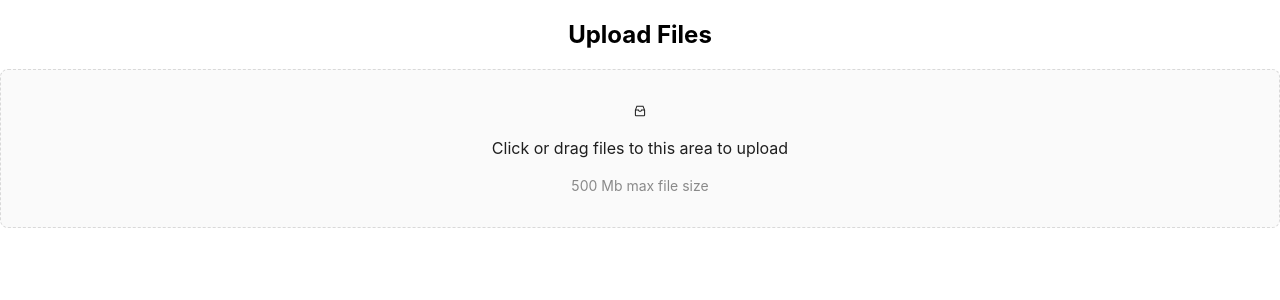
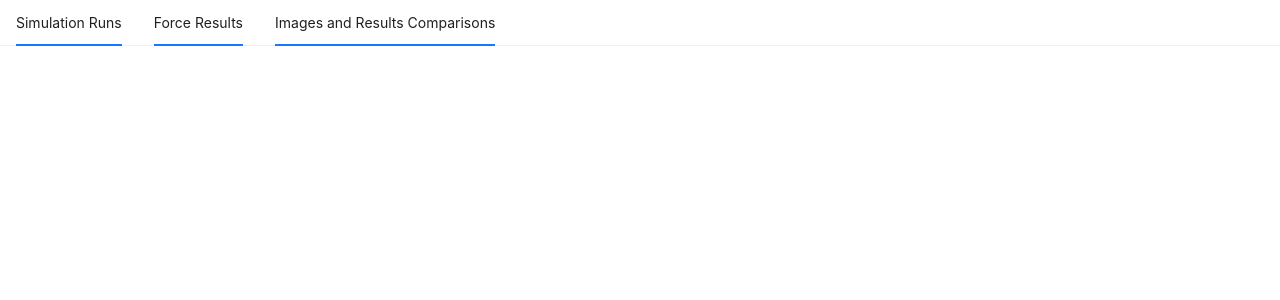
Before and after one commit to OntarioTechRacing/job_manager, a React (Create React App) app: page /post in a window 1280 px wide. Shown: the top 300 px of the page. Built offline with nearby package versions, Linux system fonts and the light colour scheme.

Commit message:
Updating  frontend (file upload section) and added post processing section

```diff
--- a/src/App.js
+++ b/src/App.js
@@ -1,10 +1,16 @@
 import './App.css';
 import FileUpload from './FileUpload';
+import PostProcessing from './PostProcessing';
+import {Routes, Route} from 'react-router-dom';
 
 function App() {
   return (
     <div className="App">
-      <FileUpload/>
+      <Routes>
+        <Route path = "/" element = <FileUpload/> />
+        <Route path = "/post" element = <PostProcessing/> />
+      </Routes>
+
     </div>
   );
 }
--- /dev/null
+++ b/src/PostProcessing.jsx
@@ -0,0 +1,48 @@
+import React, {useState} from 'react';
+import { Menu } from 'antd';
+import SimulationRuns from './PostProcessing/SimulationRuns';
+import {Link} from 'react-router-dom';
+
+function PostProcessing(){
+    const items = [
+        {
+            key: 'alipay',
+            label: (
+              <Link to={SimulationRuns}>
+                Simulation Runs
+              </Link>
+            ),
+          },
+          {
+            key: 'alipay',
+            label: (
+              <a href="https://ant.design" target="_blank" rel="noopener noreferrer">
+                Force Results
+              </a>
+            ),
+          },
+
+          {
+            key: 'alipay',
+            label: (
+              <a href="https://ant.design" target="_blank" rel="noopener noreferrer">
+                Images and Results Comparisons
+              </a>
+            ),
+          },
+    ]
+
+    const [current,setCurrent] = useState('');
+    const onClick = (e) => {
+        console.log('click', e);
+        setCurrent(e.key);
+    };
+
+    return(
+        <div>
+            <Menu onClick = {onClick} selectKeys = {[current]} mode = "horizontal" items = {items}/>
+        </div>
+    )
+}
+
+export default PostProcessing;
--- /dev/null
+++ b/src/PostProcessing/SimulationRuns.jsx
@@ -0,0 +1,19 @@
+import '../App.css';
+
+function SimulationRuns(){
+    return(
+        <div className = "simulationRuns-container">
+            <ol>
+                <li>Date/Time</li>
+                <li>Parameters</li>
+                <li>Pressure Coefficients</li>
+                <li>Lift and drag coefficients</li>
+                <li>Vorticity</li>
+                <li>Boundary Layer Thickness</li>
+                <li>Outcome</li>
+            </ol>
+        </div>
+    )
+}
+
+export default SimulationRuns;
--- a/src/index.js
+++ b/src/index.js
@@ -1,11 +1,14 @@
 import React from 'react';
 import ReactDOM from 'react-dom/client';
+import {BrowserRouter} from 'react-router-dom';
 import './index.css';
 import App from './App';
 
 const root = ReactDOM.createRoot(document.getElementById('root'));
 root.render(
   <React.StrictMode>
+    <BrowserRouter>
     <App />
+    </BrowserRouter>
   </React.StrictMode>
 );
```
Also changed, not shown: src/PostProcessing/ForceResults.jsx (added), src/PostProcessing/ImageResults.jsx (added).
